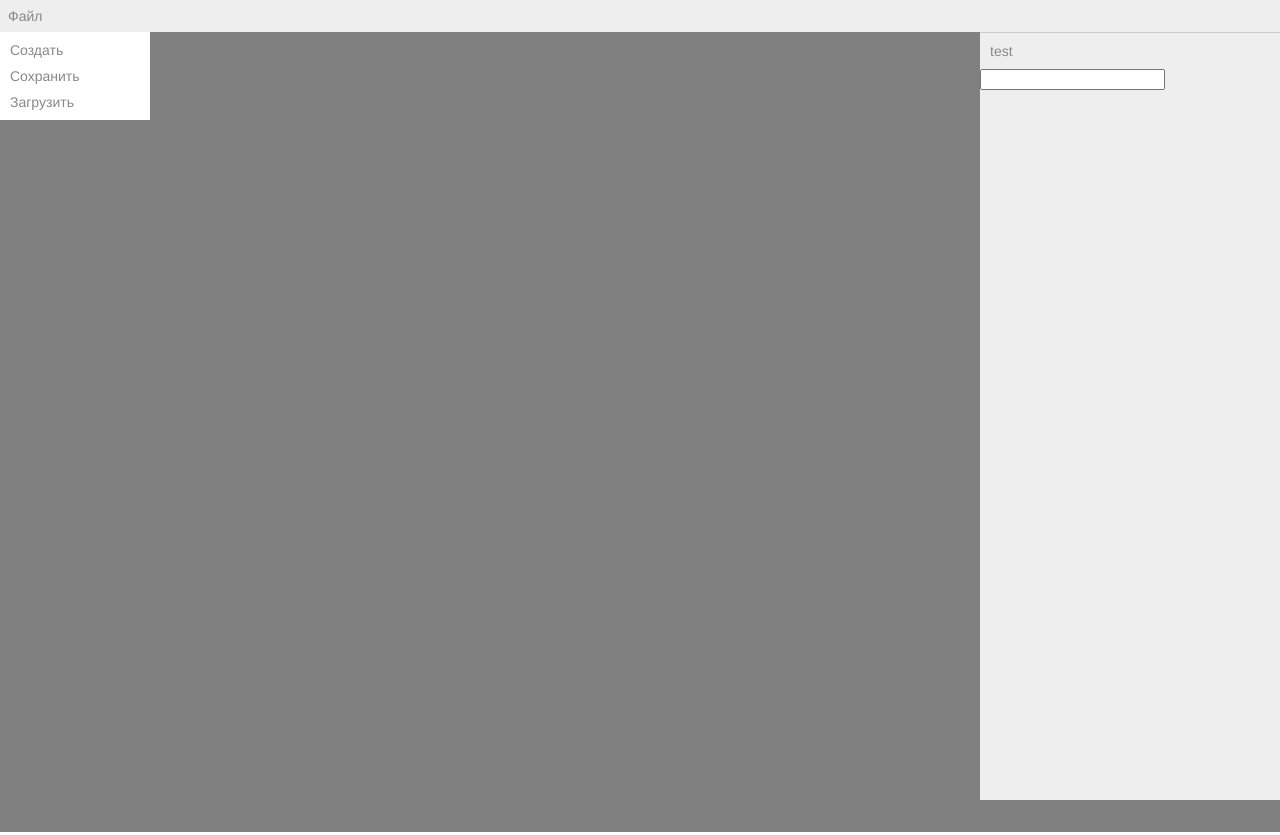
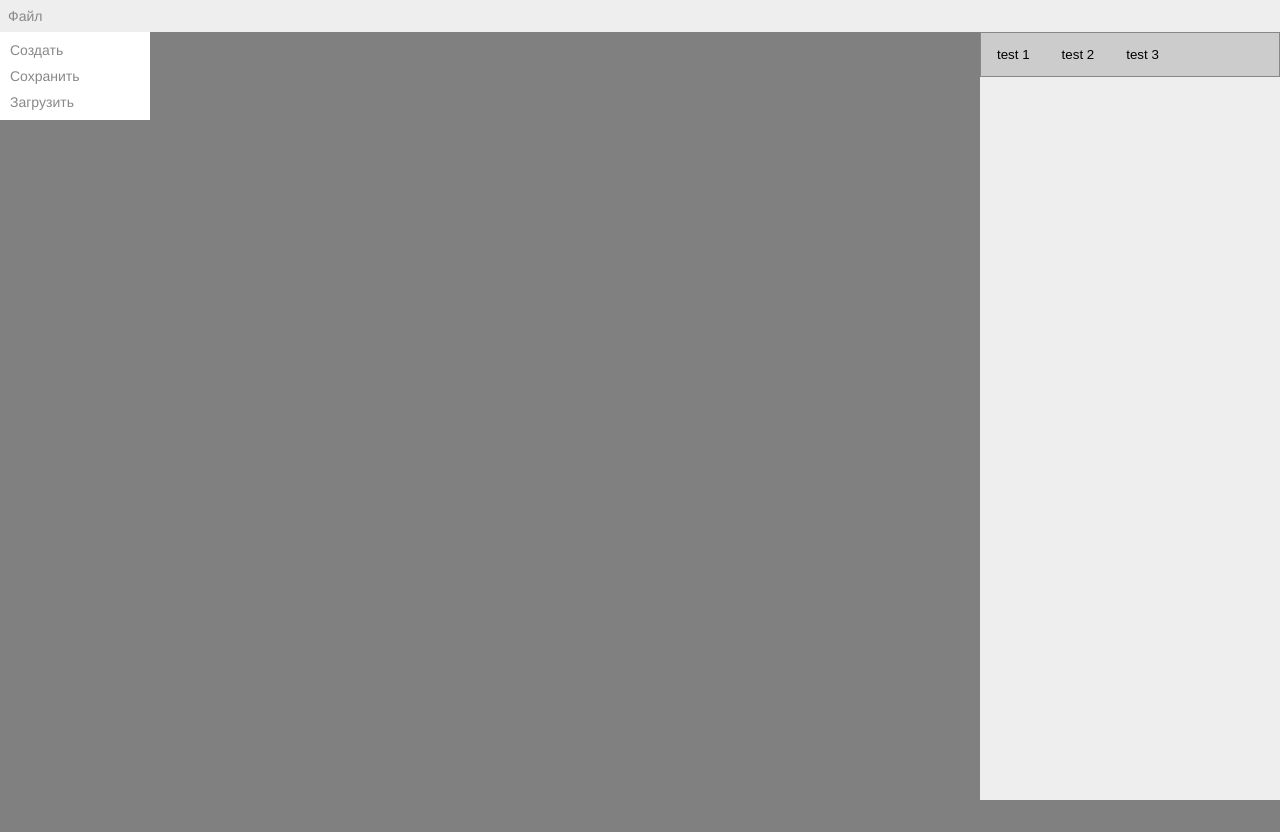
Before and after one commit to lovepsone/WEBLEngenie, a PHP site: page / in a window 1280 px wide. Run offline with PHP 8.4, Linux system fonts and the light colour scheme.

Commit message:
[013] Add Tabs to Side bar
Signed-off-by: lovepsone <lovepsone@gmail.com>

```diff
--- a/src/modules.js
+++ b/src/modules.js
@@ -18,6 +18,11 @@ document.getElementById(elemsList.onClickList[2]).addEventListener("click", onCl
 
 document.getElementById(elemsList.ButtonList[0]).addEventListener("click", onClickButtonCreateTerrain, false);
 document.getElementById(elemsList.ButtonList[1]).addEventListener("click", onClickButtonCancelDialog, false);
+
+for (var i = 0; i < elemsList.bTabsList.length; i++) {
+
+	document.getElementById(elemsList.bTabsList[i]).addEventListener("click", {handleEvent: onClickButtonTabs, NameTab: elemsList.nTabsList[i], button: elemsList.bTabsList[i]}, false);
+}
 
 var Frame = document.getElementById('Window');
 var Engenie = new MainEngenie(60, window.innerWidth, window.innerHeight);
@@ -55,3 +60,17 @@ function onClickButtonCancelDialog() {
 
 	document.getElementById(elemsList.DialogList[0]).close();
 }
+
+function onClickButtonTabs(event) {
+
+	console.log(this.NameTab);
+
+	for (var i = 0; i < elemsList.nTabsList.length; i++) {
+
+		document.getElementById(elemsList.nTabsList[i]).style.display = "none";
+		document.getElementById(elemsList.bTabsList[i]).className = document.getElementById(elemsList.bTabsList[i]).className.replace(" active", "");
+	}
+
+	document.getElementById(this.NameTab).style.display = "block";
+	document.getElementById(this.button).className += " active";
+}
--- a/src/ui/HTMLlist.js
+++ b/src/ui/HTMLlist.js
@@ -15,6 +15,8 @@ var elemsList = {
 	'DialogList': ['DialogCreateObject'],
 	'ButtonList': ['bDialogCreate', 'bDialogCancel'],
 	'ParamList': ['WidthObject', 'LengthObject'],
+	'bTabsList': ['TabButton1', 'TabButton2', 'TabButton3'],
+	'nTabsList': ['tabcontent1', 'tabcontent2', 'tabcontent3'],
 };
 
 var HTMLlist = [
@@ -50,11 +52,14 @@ var HTMLlist = [
 	]},
 	//side bar
 	{'tag': 'div', 'id': 'sidebar', 'children': [
-		{'tag': 'div', 'class': 'Panel', 'text': 'test'},
-
-		{'tag': 'form', 'name': 'test', 'method': 'post', 'action': 'input1.php', 'children': [
-			{'tag': 'input', 'type': 'text', 'size': 20},
+		{'tag': 'div', 'id': 'tab', 'children': [
+			{'tag': 'button', 'id': 'TabButton1', 'text': 'test 1'},
+			{'tag': 'button', 'id': 'TabButton2', 'text': 'test 2'},
+			{'tag': 'button', 'id': 'TabButton3', 'text': 'test 3'},
 		]},
+		{'tag': 'div', 'id': 'tabcontent1', 'style': 'display: none;padding: 6px 12px;border: 1px solid #888;border-top: none;', 'text': 'test 1'},
+		{'tag': 'div', 'id': 'tabcontent2', 'style': 'display: none;padding: 6px 12px;border: 1px solid #888;border-top: none;', 'text': 'test 2'},
+		{'tag': 'div', 'id': 'tabcontent3', 'style': 'display: none;padding: 6px 12px;border: 1px solid #888;border-top: none;', 'text': 'test 3'},
 	]},
 
 ];
--- a/style.css
+++ b/style.css
@@ -111,6 +111,32 @@ dialog {
 	border-top: 1px solid #ccc;
 }
 
+#tab {
+    overflow: hidden;
+    border: 1px solid #888;
+    background-color: #ccc;
+}
+
+#tab button {
+    background-color: inherit;
+    float: left;
+    border: none;
+    outline: none;
+    cursor: pointer;
+    padding: 14px 16px;
+    transition: 0.3s;
+}
+
+
+#tab button:hover {
+    background-color: #08f;
+}
+
+#tab button.active {
+    background-color: #888;
+    color: #fff;
+}
+
 .Panel {
 	-moz-user-select: none;
 	-webkit-user-select: none;
```
